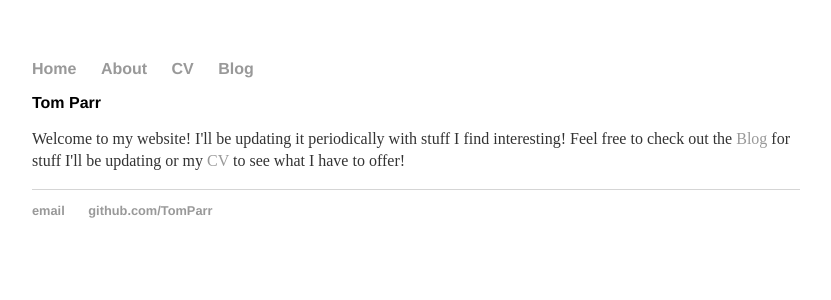
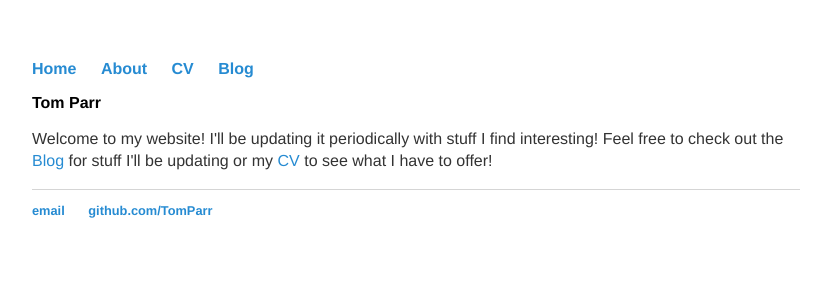
Before and after one commit to TomParr/TomParr.github.io, a Jekyll site: the page built from index.html, in a window 1280 px wide. Shown: the top 300 px of the page, without its empty margins (224-1055 px from the left). Built offline with Jekyll 4.4.1, drawn with Linux system fonts in a browser that asks for light colours.

Commit message:
Update main.css

```diff
--- a/css/main.css
+++ b/css/main.css
@@ -14,7 +14,7 @@ nav ul li, footer ul li {
 }
 a {
     text-decoration: none;
-    color: #999;
+    color: #268bd2;
 }
 a:hover {
     text-decoration: underline;
@@ -30,6 +30,7 @@ h2 {
 p {
     line-height: 1.4em;
     color: #333;
+    font-family:'Helvetica', 'Arial', 'Sans-Serif';
 }
 footer {
     border-top: 1px solid #d5d5d5;
```
